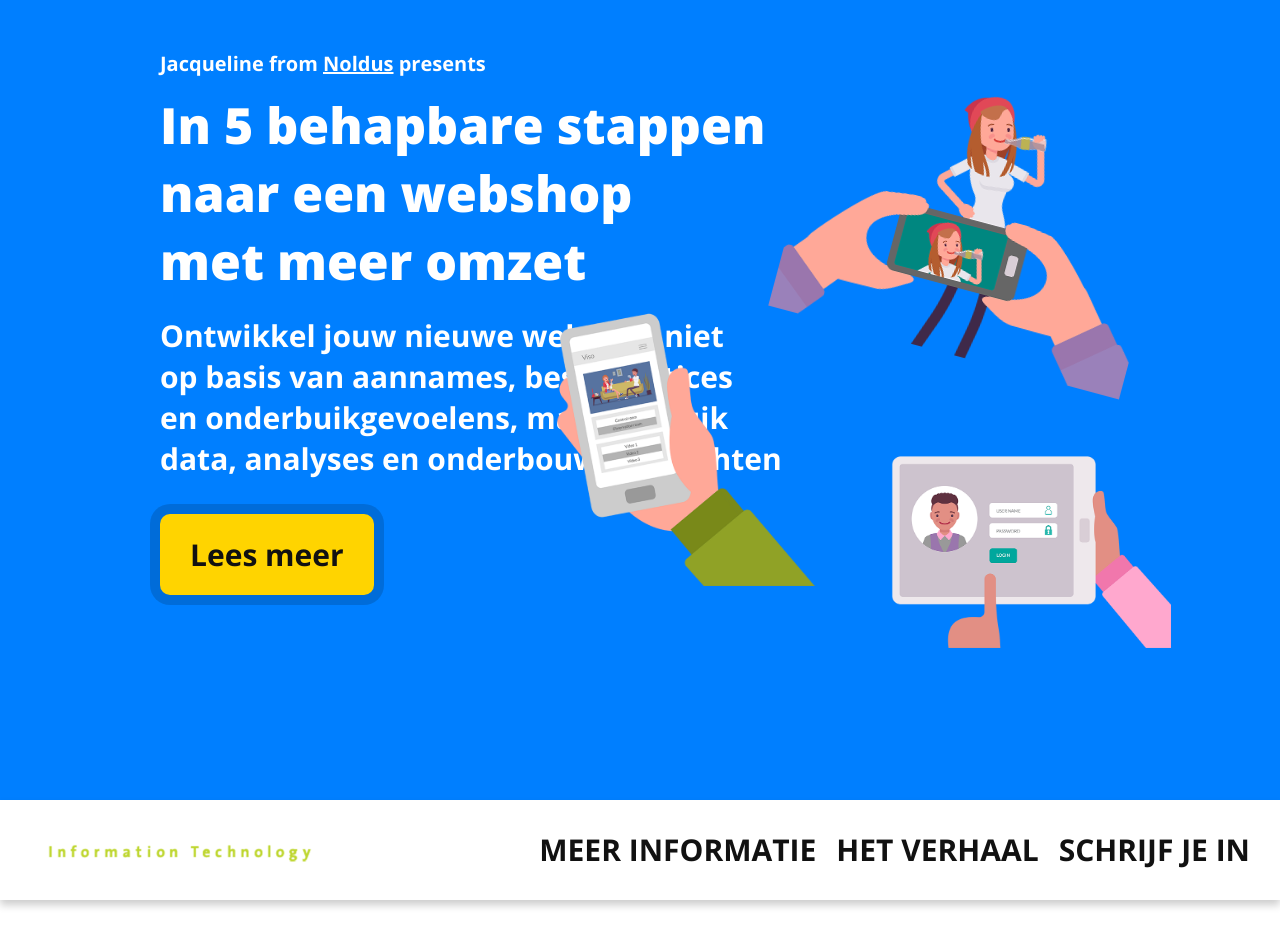
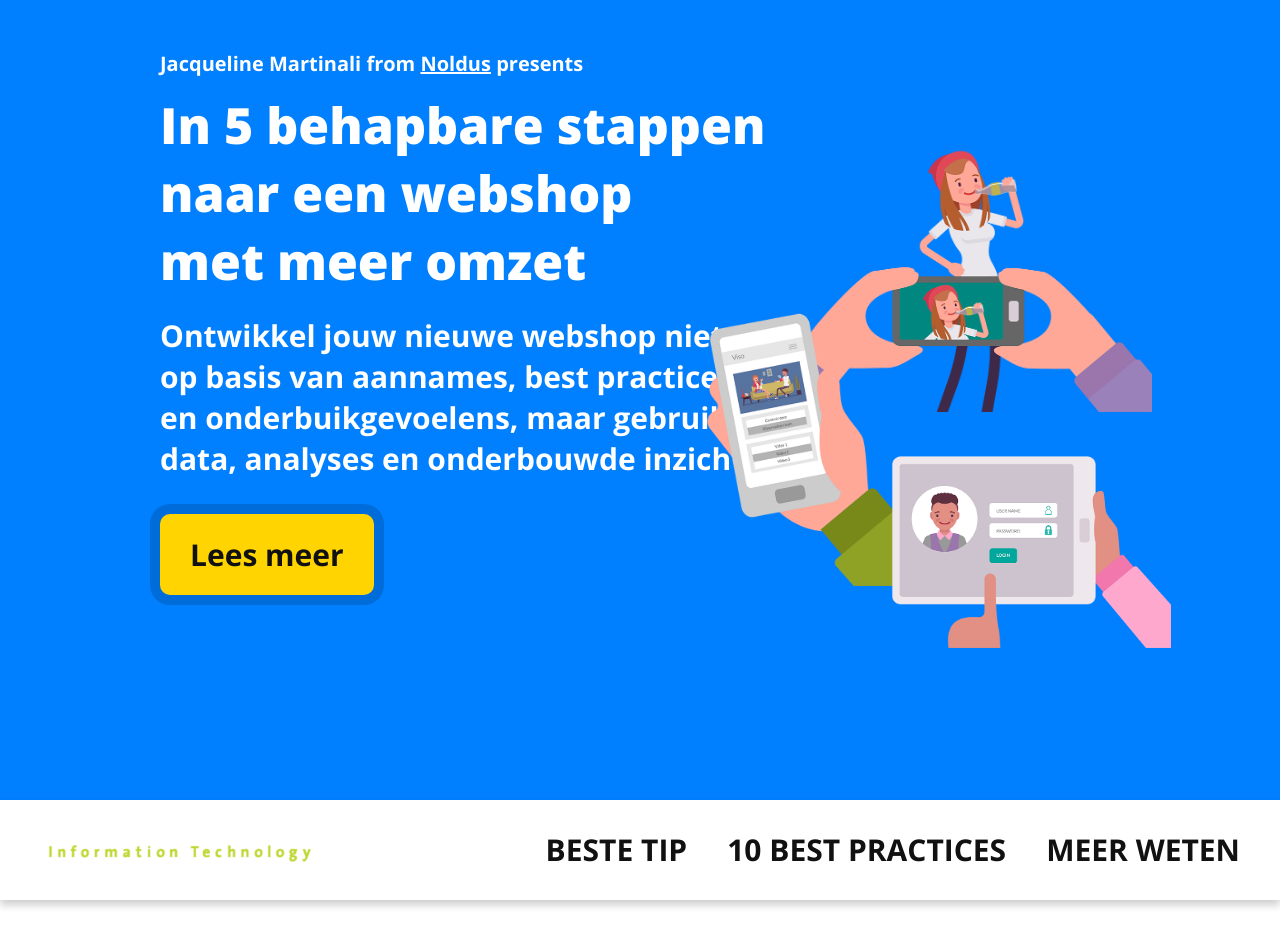
Before and after one commit to Jacq0909/uitwerking-persoonlijk-doel-2024, a plain HTML site: page index.html in a window 1280 px wide. Shown: the top 947 px of the page. Drawn offline with nearby package versions, Linux system fonts and the light colour scheme; a script that the page names is missing.

Commit message:
Verfijnd en animatie toegevoegd
Navigatie duidelijker gemaakt, plaatje klok laten bewegen

```diff
--- a/index.html
+++ b/index.html
@@ -9,7 +9,7 @@
 
 	<div class="hero-banner">
 <div class="wrapper">
-	<h4>Jacqueline from <a href="https://www.noldus.com">Noldus</a> presents</h4>
+	<h4>Jacqueline Martinali from <a href="https://www.noldus.com">Noldus</a> presents</h4>
 <h1>In 5 behapbare stappen<br>
 	naar een webshop<br>
 	met meer omzet</h1>
@@ -27,9 +27,9 @@
 <nav>
 	<a href="#" class="logo">Hier hoort een logo</a>
 	<ul>
-		<li><a href="javascript:()" onclick="showPopup();">Schrijf je in</a></li>
-		<li><a href="#hetverhaal">Het verhaal</a></li>
-		<li><a href="#more-info">Meer informatie</a></li>
+		<li><a href="javascript:()" onclick="showPopup();">Meer weten</a></li>
+		<li><a href="#hetverhaal">10 best practices</a></li>
+		<li><a href="#more-info">Beste tip</a></li>
 	</ul>
 </nav>
 
@@ -94,7 +94,7 @@
 			<input type="text" placeholder="Apple pie">
 			</div>
 			</div>
-			<button class="cta">Dit wil ik!</button>
+			<button class="cta">Ik wil meer weten</button>
 		</form>
 		<button class="close" onclick="hidePopup();">X</button>
 </div>
--- a/style.css
+++ b/style.css
@@ -64,8 +64,7 @@ overflow: hidden;
 	background-size: 100%;
 	width: 363px;
 	height: 344px;
-	position: absolute; top: 10%; right: 10%;
-	transform: rotate(15deg);
+	position: absolute; top: 17%; right: 10%;
 }
 
 .webapp{
@@ -73,7 +72,7 @@ overflow: hidden;
 	background-size: 100%;
 width: 309px;
 height: 371px;
-position: absolute; top: 300px; right: 425px;
+position: absolute; top: 300px; right: 275px;
 }
 
 .security{
@@ -156,7 +155,7 @@ nav ul li a{
 	font-weight: bold;
 	color: #111111;
 	text-decoration: none;
-	padding: 35px 10px;
+	padding: 35px 20px;
 	line-height: 30px;
 }
 
@@ -249,6 +248,9 @@ left: 60%;
 .clock-img{
 	display: block;
 	margin: 0 auto;
+	animation-name: bounce;
+	animation-duration: 850ms;
+	animation-iteration-count: infinite;
 }
 
 footer{
@@ -362,7 +364,14 @@ left: 0;
 	padding: 15px 20px;
 }
 
-
+@keyframes bounce{
+	30%{
+		transform: translateY(-20%);
+	}
+	50% {
+		transform: scale(1.2) rotate(7deg);
+	}
+}
 /*
 
 <div class="popup">
```
